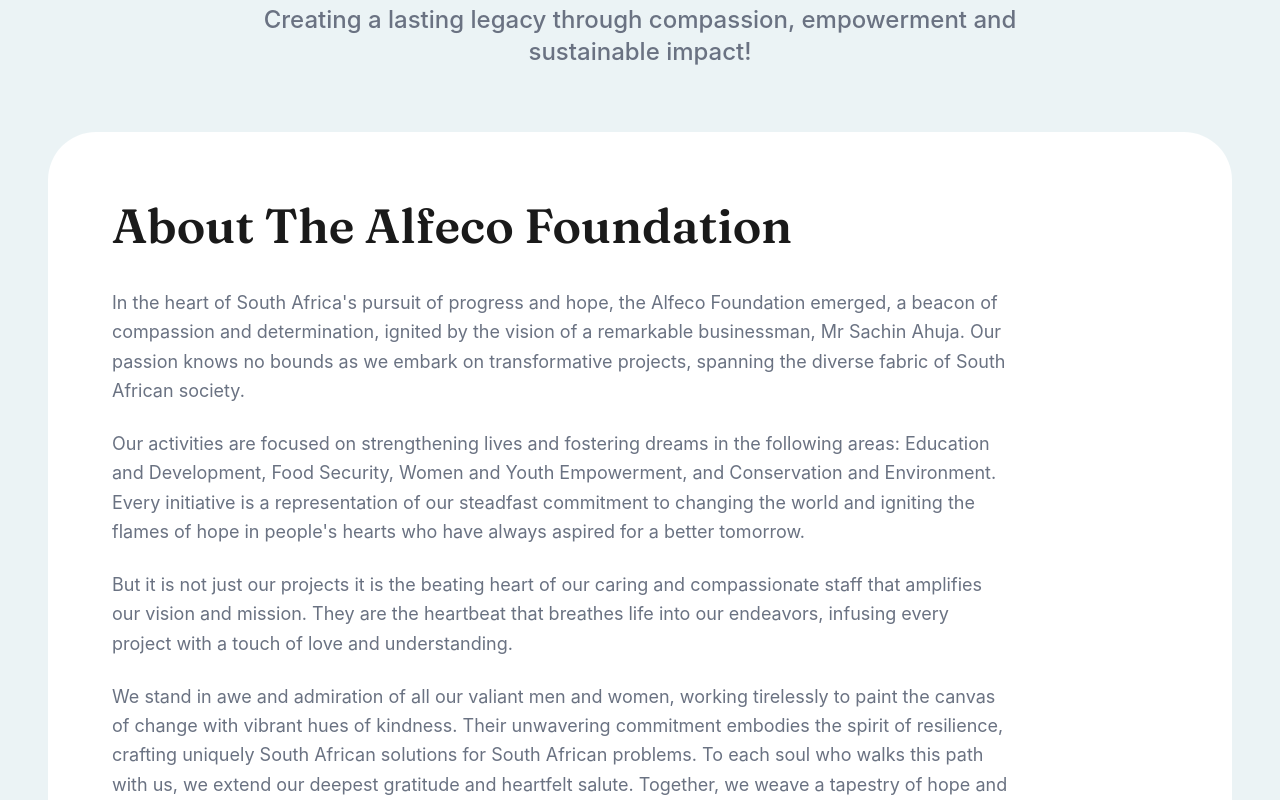
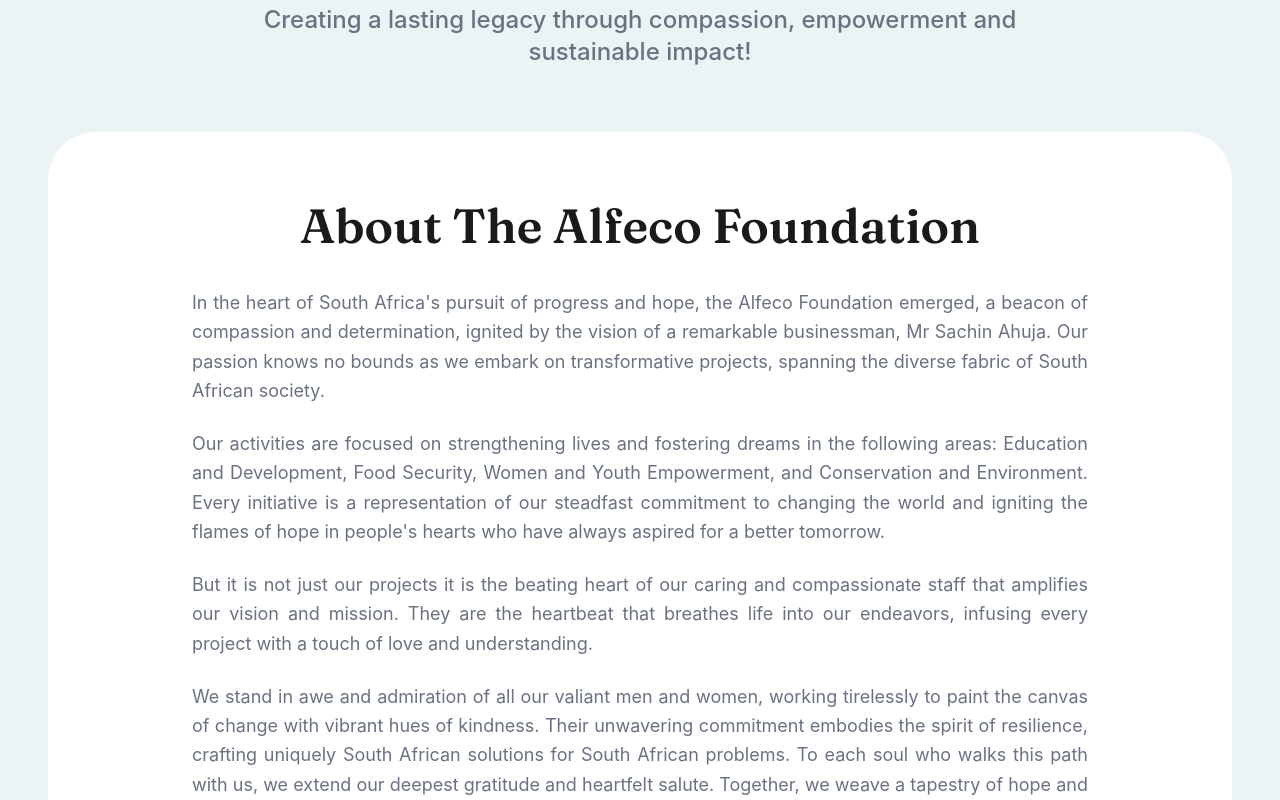
Before and after one commit to digibranders/alfeco-foundation-web, a Next.js app: page /about in a window 1280 px wide. Shown: the part 260-1060 px from the top of the page. Built offline with nearby package versions, Linux system fonts and the light colour scheme.

Commit message:
updated some minor changes

```diff
--- a/src/app/pages/About.tsx
+++ b/src/app/pages/About.tsx
@@ -21,14 +21,14 @@ export function About() {
                 </FadeIn>
 
                 {/* Section 1: About The Foundation */}
-                <div className="bg-white rounded-[48px] p-8 md:p-16 mb-16">
+                <div className="bg-white rounded-[48px] p-8 md:p-16 mb-16 text-center">
                     <FadeIn>
                         <h2 className="text-3xl md:text-5xl font-semibold text-[#1A1A1A] mb-8 leading-tight">
                             About The Alfeco Foundation
                         </h2>
                     </FadeIn>
 
-                    <div className="space-y-6 text-lg text-gray-500 leading-relaxed max-w-4xl">
+                    <div className="space-y-6 text-lg text-gray-500 leading-relaxed max-w-4xl mx-auto text-justify md:text-center lg:text-justify">
                         <FadeIn delay={0.1}>
                             <p>
                                 In the heart of South Africa's pursuit of progress and hope, the Alfeco Foundation emerged, a beacon of compassion and determination, ignited by the vision of a remarkable businessman, Mr Sachin Ahuja. Our passion knows no bounds as we embark on transformative projects, spanning the diverse fabric of South African society.
--- a/src/app/pages/Pillars.tsx
+++ b/src/app/pages/Pillars.tsx
@@ -29,10 +29,10 @@ export function Pillars() {
 
             <div className="grid grid-cols-1 md:grid-cols-3 gap-4 md:gap-6 auto-rows-[280px]">
                {[
-                 { title: "Education & Development", path: "/pillars/education", img: PILLAR_IMAGES[0], color: "#48B2A9", desc: "Empowering minds through quality education, skills development and mentorship.", icon: Lightbulb, layout: "tall" as const },
+                 { title: "Education & Development", path: "/pillars/education", img: PILLAR_IMAGES[0], color: "#8E9092", desc: "Empowering minds through quality education, skills development and mentorship.", icon: Lightbulb, layout: "tall" as const },
                  { title: "Food Security", path: "/pillars/food-security", img: PILLAR_IMAGES[1], color: "#E8AB36", desc: "Sustainable agriculture, nutrition programmes and food initiatives.", icon: Leaf, layout: "regular" as const },
                  { title: "Women & Youth", path: "/pillars/women-youth", img: PILLAR_IMAGES[2], color: "#C1272D", desc: "Supporting entrepreneurship, leadership development and financial inclusion.", icon: Users, layout: "regular" as const },
-                 { title: "Conservation", path: "/pillars/conservation", img: PILLAR_IMAGES[3], color: "#48B2A9", desc: "Protecting our planet through renewable energy and green manufacturing.", icon: Leaf, layout: "wide" as const },
+                 { title: "Conservation", path: "/pillars/conservation", img: PILLAR_IMAGES[3], color: "#45B3A2", desc: "Protecting our planet through renewable energy and green manufacturing.", icon: Leaf, layout: "wide" as const },
                ].map((pillar, idx) => {
                   const isTall = pillar.layout === "tall";
                   const isWide = pillar.layout === "wide";
```
